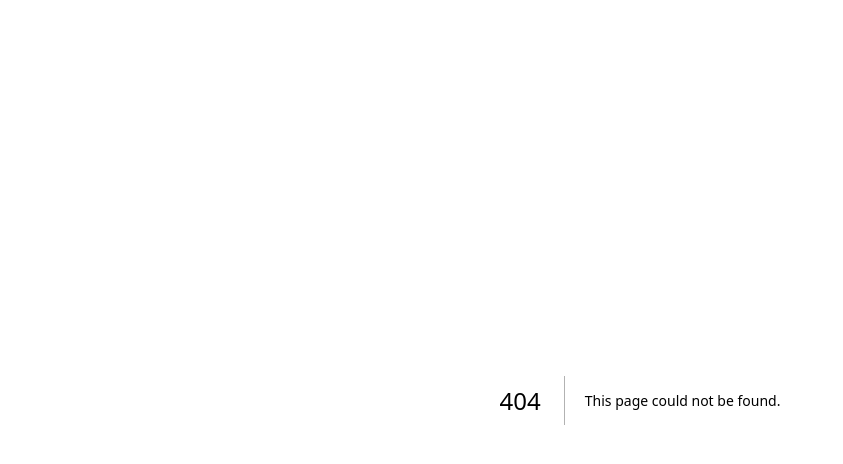
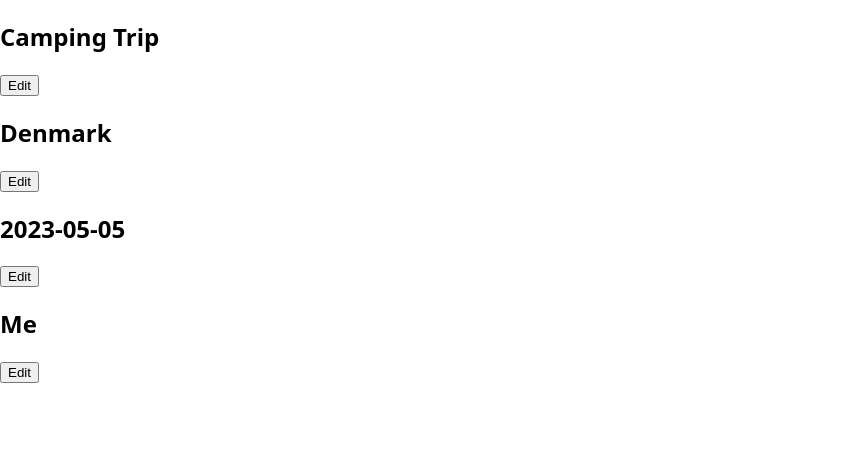
Before and after one commit to supernova-97/Capstone-Project, a Next.js app: page /dashboard-edit in a window 1280 px wide. Before the commit this address had no page. Shown: the top 464 px of the page, without its empty margins (0-843 px from the left). Built offline with nearby package versions, Linux system fonts and the light colour scheme.

Commit message:
edit form

```diff
--- a/components/Dashboard/index.js
+++ b/components/Dashboard/index.js
@@ -13,6 +13,7 @@ function Dashboard({ tripData }) {
             <ToDoBoardLink href="/to-do">To-do-board</ToDoBoardLink>
             <JournalLink href="/journal">Journal</JournalLink>
             <DetailedSection>
+              <Link href="/dashboard-edit">edit info</Link>
               <TripInfoHeading>Trip name:</TripInfoHeading>
               <TripInfo>{tripData.name}</TripInfo>
               <TripInfoHeading>Where to:</TripInfoHeading>
--- /dev/null
+++ b/pages/dashboard-edit/index.js
@@ -0,0 +1,48 @@
+import { useState } from "react";
+
+function DashboardEdit(tripData, setTripData) {
+  const [infoEditing, setInfoEditing] = useState(null);
+  const [editInfo, setEditInfo] = useState("");
+  const data = tripData.tripData;
+  console.log(infoEditing);
+
+  function handleChange(e) {
+    setTripData({
+      ...tripData,
+      [e.target.name]: e.target.value,
+    });
+  }
+
+  return (
+    <>
+      {infoEditing === data.name ? (
+        <input
+          type="text"
+          onChange={(e) => setEditInfo(e.target.value)}
+          value={editInfo}
+          placeholder={data.name}
+        />
+      ) : (
+        <>
+          <h2>{data.name}</h2>
+          <button onClick={() => setInfoEditing(data.name)}>Edit</button>
+        </>
+      )}
+
+      <h2>{data.where}</h2>
+      <button type="button">Edit</button>
+      <h2>{data.when}</h2>
+      <button type="button">Edit</button>
+      <h2>{data.who}</h2>
+      <button type="button">Edit</button>
+    </>
+  );
+}
+
+export default DashboardEdit;
+
+// function handleChange(e) {
+//     setTripData({
+//       ...tripData,
+//       [e.target.name]: e.target.value,
+//     });
```
